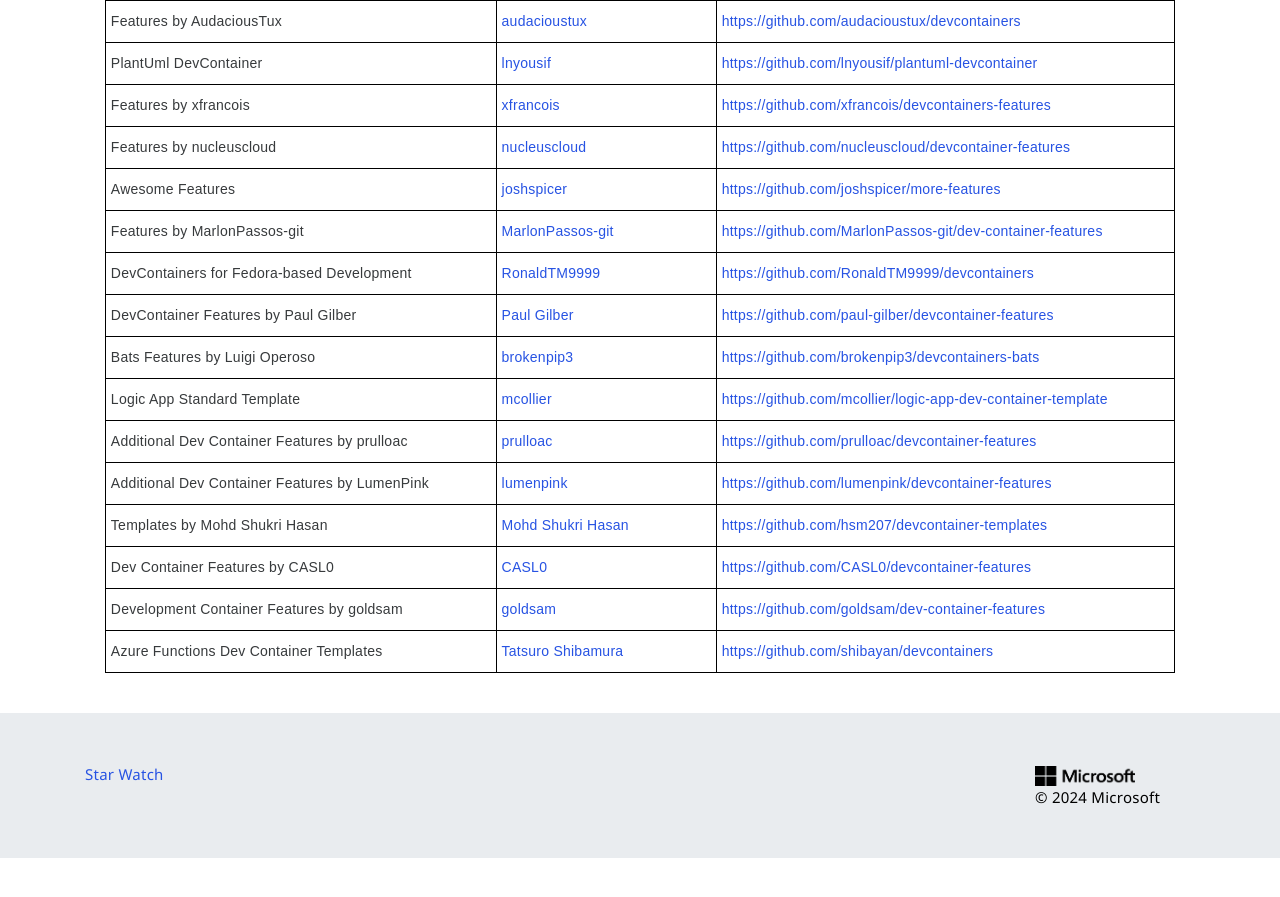
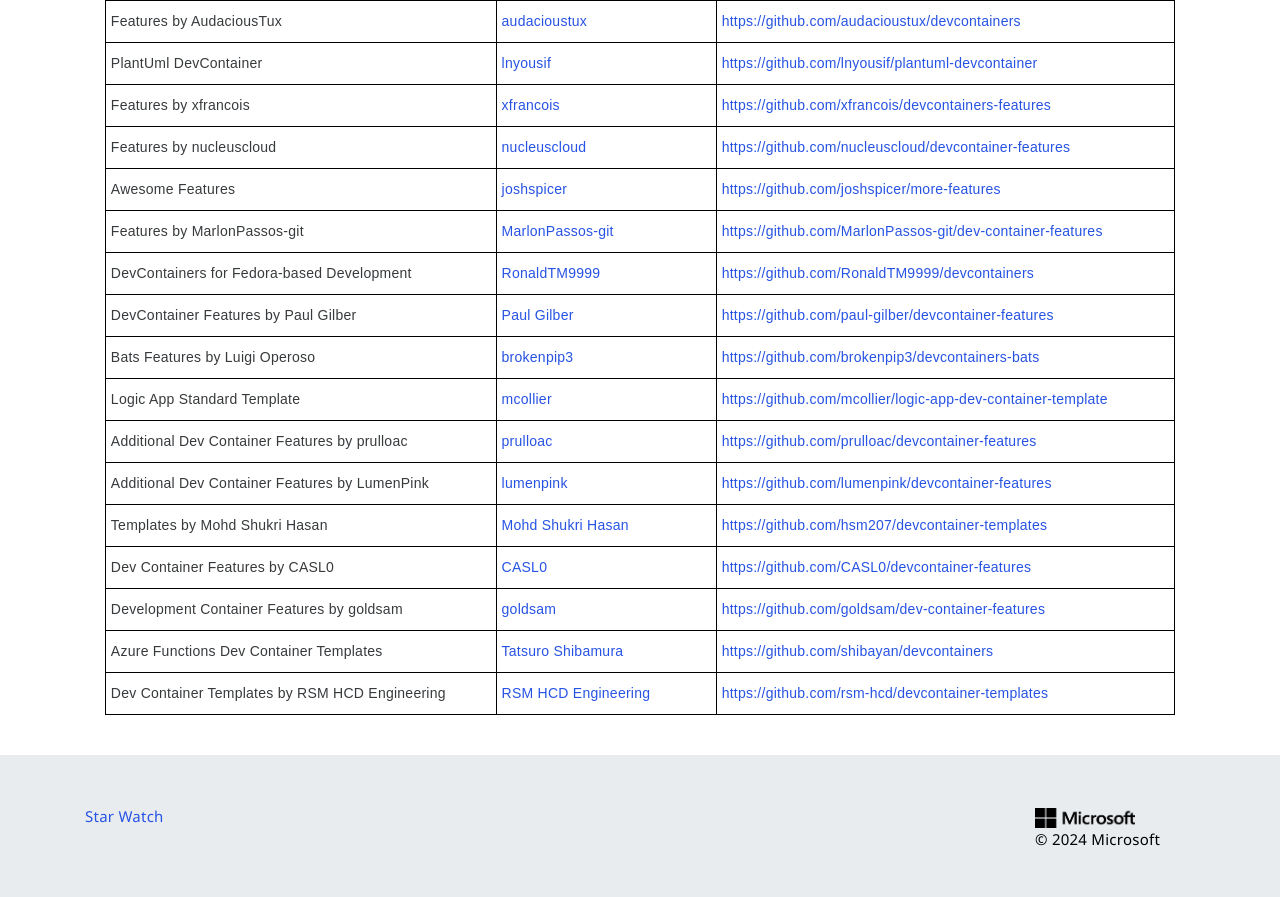
Before and after one commit to devcontainers/devcontainers.github.io, a Jekyll site: the page built from collections.html, in a window 1280 px wide and 900 px high, scrolled down 5206 px. Shown: the top 897 px of the window. Built offline with Jekyll 4.4.1, drawn with Linux system fonts in a browser that asks for light colours; nearby versions of some CDN libraries; comment, search, counter and statistics services are not loaded; before the commit the page ends 6064 px from its top, so only the background shows below that.

Commit message:
add RSM Dev Container Templates to collection-index.yml (#343)

```diff
--- a/_data/collection-index.yml
+++ b/_data/collection-index.yml
@@ -658,3 +658,8 @@
   contact: https://github.com/shibayan/devcontainers/issues
   repository: https://github.com/shibayan/devcontainers
   ociReference: ghcr.io/shibayan/devcontainers
+- name: Dev Container Templates by RSM HCD Engineering
+  maintainer: RSM HCD Engineering
+  contact: https://github.com/rsm-hcd
+  repository: https://github.com/rsm-hcd/devcontainer-templates
+  ociReference: ghcr.io/rsm-hcd/devcontainer-templates
```
